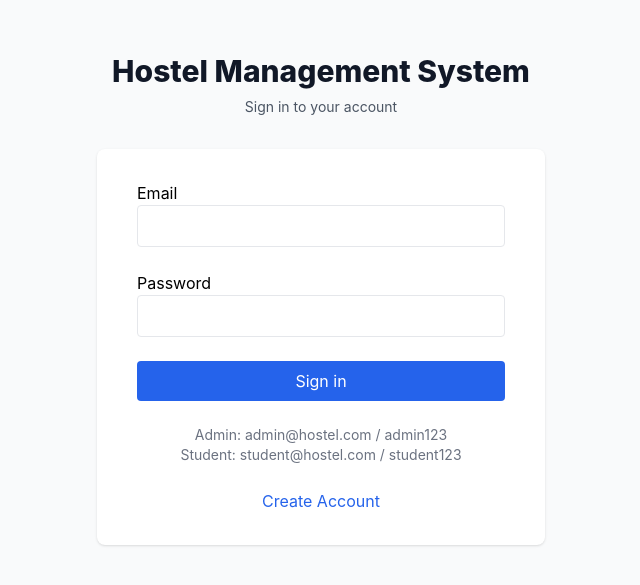
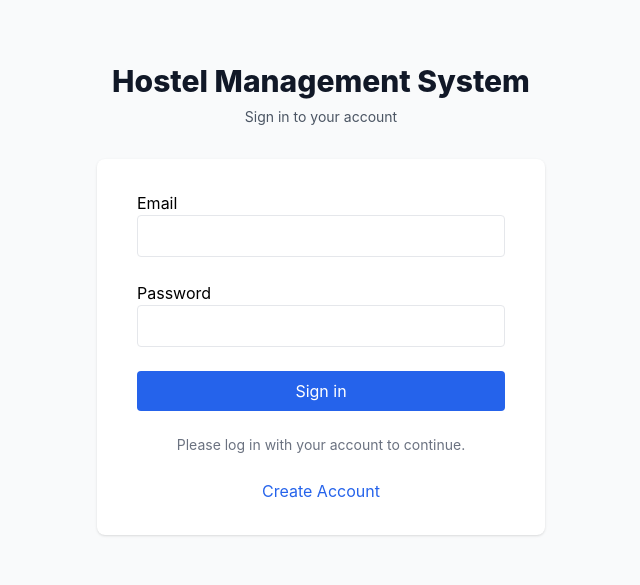
Before and after one commit to livinc888/hostel-management, a React (Create React App) app in the folder frontend/: page /login in a window 1280 px wide. Shown: the part 101-686 px from the top of the page, without its empty margins (319-959 px from the left). Built offline with nearby package versions, Linux system fonts and the light colour scheme; no server answers.

Commit message:
Removed hardcoded demo credentials from UI

```diff
--- a/frontend/src/pages/Login.js
+++ b/frontend/src/pages/Login.js
@@ -156,8 +156,7 @@ const Login = () => {
           </form>
 
           <div className="mt-6 text-center text-sm text-gray-500">
-            <p>Admin: admin@hostel.com / admin123</p>
-            <p>Student: student@hostel.com / student123</p>
+          <p>Please log in with your account to continue.</p>
           </div>
 
           <div className="mt-6 text-center">
```
Also changed, not shown: 2 other files (tests, documents, lock files or other folders).
